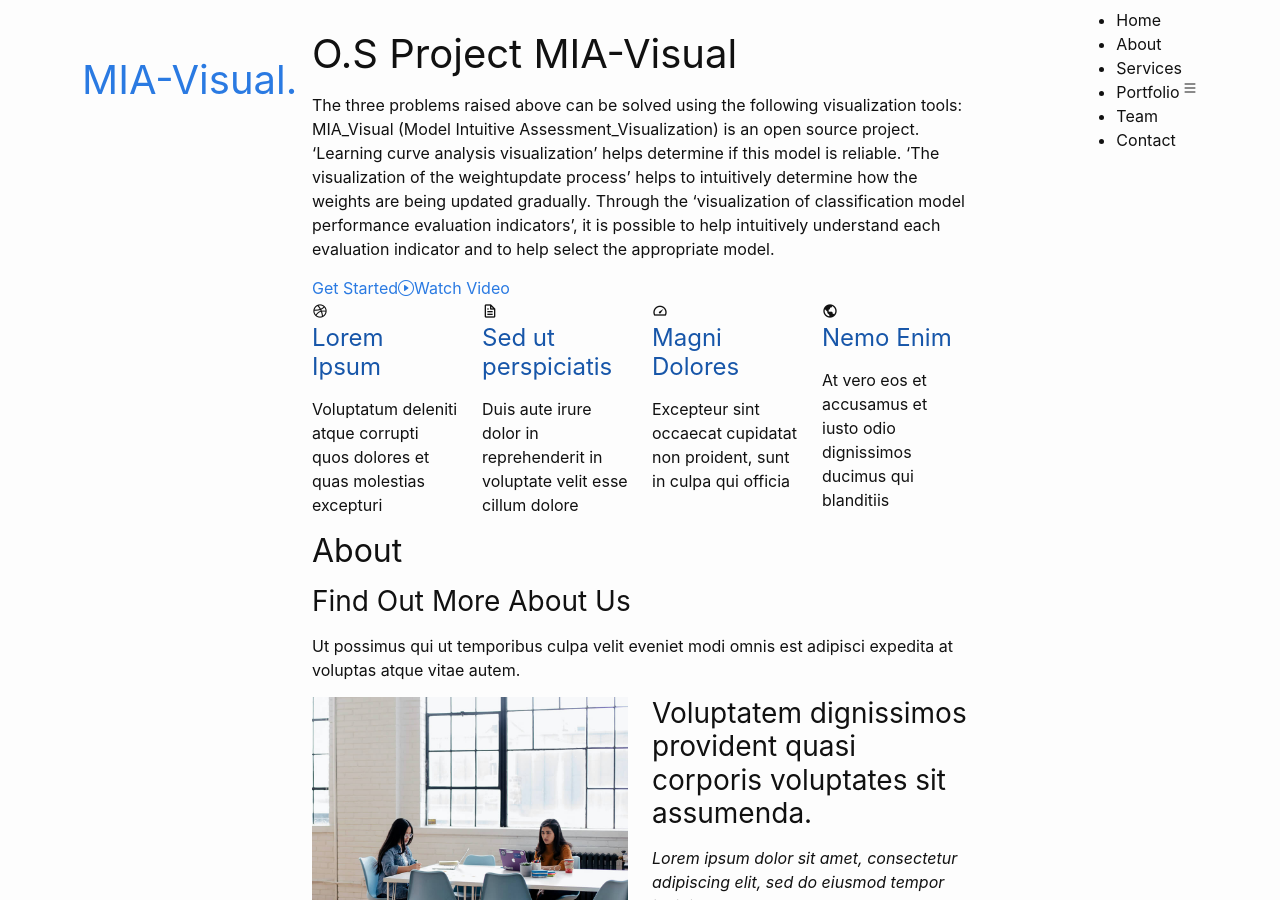
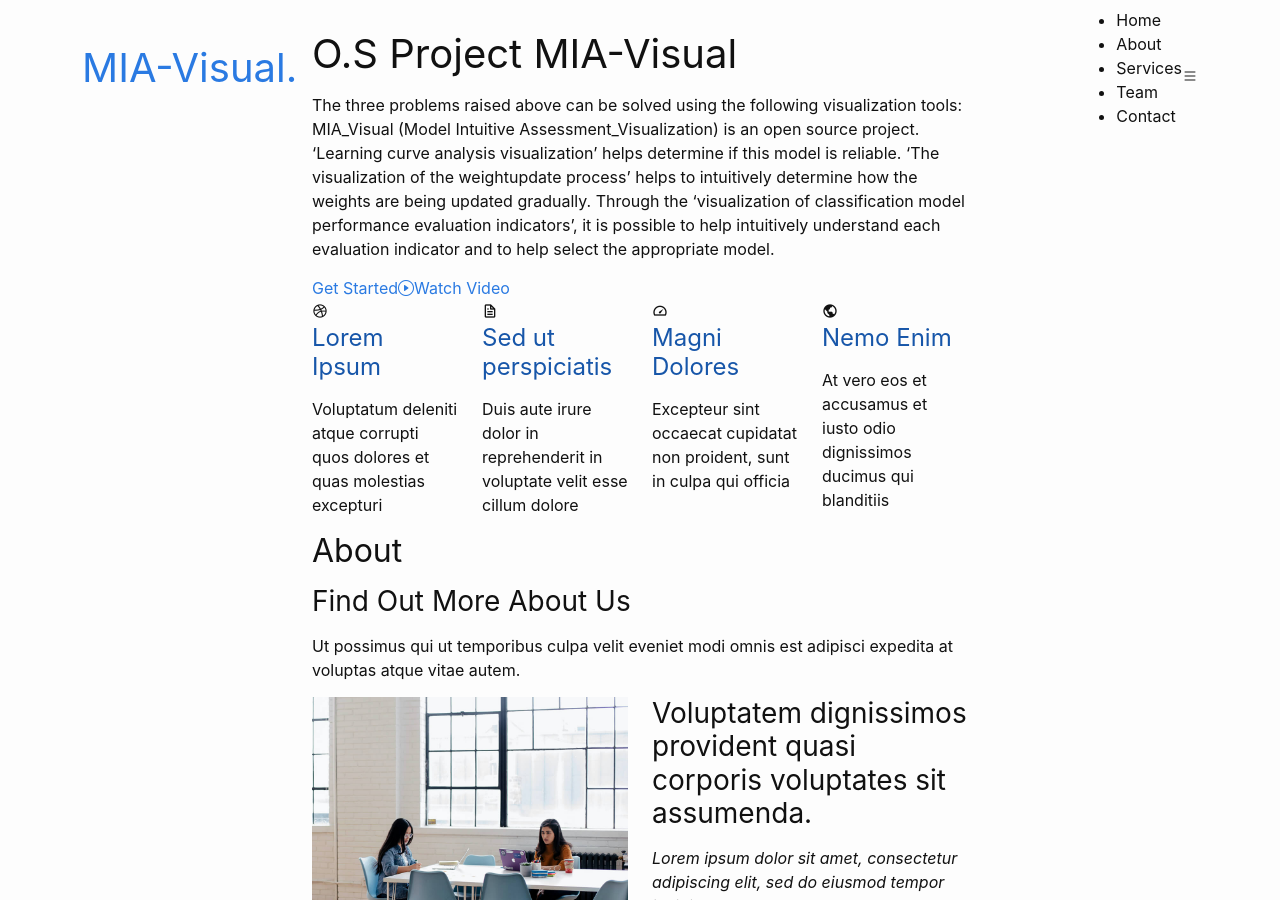
Before and after one commit to JooYoung-23/MIA-Visual, a Jekyll site: the page built from index.md, in a window 1280 px wide and 900 px high. Built offline with Jekyll 4.4.1, drawn with Linux system fonts in a browser that asks for light colours; our own code applies the rules of GitHub Pages for plain Markdown files.

Commit message:
Update header.html

```diff
--- a/_includes/header.html
+++ b/_includes/header.html
@@ -11,7 +11,6 @@
           <li><a class="nav-link scrollto active" href="#hero">Home</a></li>
           <li><a class="nav-link scrollto" href="#about">About</a></li>
           <li><a class="nav-link scrollto" href="#services">Services</a></li>
-          <li><a class="nav-link scrollto " href="#portfolio">Portfolio</a></li>
           <li><a class="nav-link scrollto" href="#team">Team</a></li>
           <li><a class="nav-link scrollto" href="#contact">Contact</a></li>
         </ul>
```
